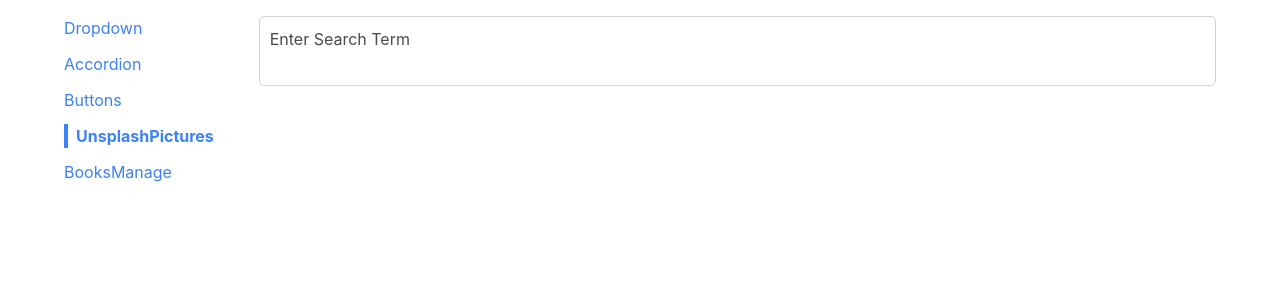
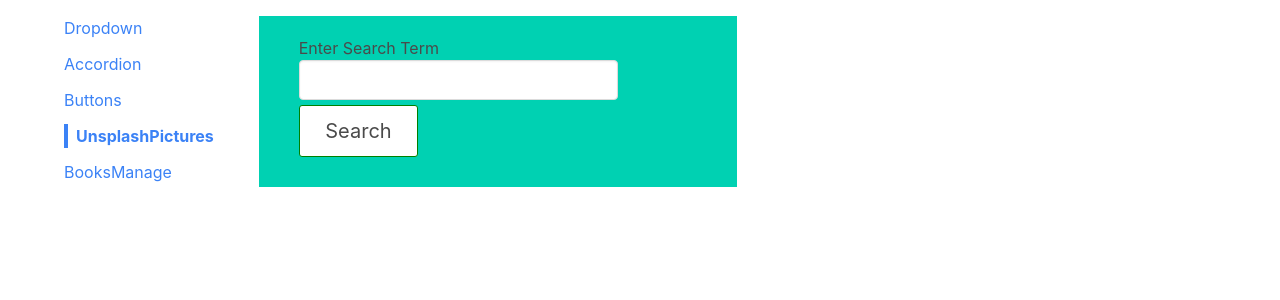
Before and after one commit to benwzj/ReactDemo, a React (Create React App) app: page /pics in a window 1280 px wide. Shown: the top 300 px of the page. Built offline with nearby package versions, Linux system fonts and the light colour scheme.

Commit message:
update css for bookmanange

```diff
--- a/src/components/BookCreate.js
+++ b/src/components/BookCreate.js
@@ -1,7 +1,7 @@
 import { useState } from "react";
 
 const BookCreate = ({create}) =>{
-  const [bookName, setBookName] = useState();
+  const [bookName, setBookName] = useState('');
   const getUniqueID = () =>{
     const date = Date.now().toString(32);
     const ran = Math.floor(Math.random()*9999)
--- a/src/components/BookItem.js
+++ b/src/components/BookItem.js
@@ -33,7 +33,7 @@ const BookItem = ({book, onDelete}) =>{
         <button className="delete" onClick={handleDelete}>
           Delete
         </button>
-        <button className="edit" onClick={handleFavorite}>
+        <button className="like" onClick={handleFavorite}>
           Like
         </button>
       </div>
--- a/src/components/SearchBar.js
+++ b/src/components/SearchBar.js
@@ -5,23 +5,31 @@ import { useState } from 'react';
 
 function SearchBar({ goGetIt }) {
   const [term, setTerm] = useState('');
+  const [displayedTerm, setDisplayedTerm] = useState('');
 
   const handleFormSubmit = (event) => {
     event.preventDefault();
 
     goGetIt(term);
+    setDisplayedTerm (term);
+    setTerm ('');
   };
 
   const handleChange = (event) => {
     setTerm(event.target.value);
   };
 
+  const labelContent = displayedTerm ?
+    'Display Photos for term \"'+displayedTerm +'\"': ''
+
   return (
     <div className="search-bar">
       <form onSubmit={handleFormSubmit}>
         <label>Enter Search Term</label>
-        <input value={term} onChange={handleChange} />
+        <input className="input" value={term} onChange={handleChange} />
+        <button>Search</button>
       </form>
+      <h3>{labelContent}</h3>
     </div>
   );
 }
--- a/src/css/SearchBar.css
+++ b/src/css/SearchBar.css
@@ -1,10 +1,23 @@
+
 .search-bar {
-  border: 1px solid lightgray;
-  border-radius: 5px;
-  padding: 10px;
+  background-color:#00d1b2;
+  padding:20px 40px 30px;
+  width:50%;
+  margin-bottom:10px;
 }
-
-.search-bar form {
-  display: flex;
-  flex-direction: column;
+.search-bar h3{
+  color:#fff;
+  font-size:24px;
+  font-weight:700
 }
+.search-bar form{
+  align-items:flex-start;
+  flex-direction:column
+}
+.search-bar button{
+  background-color:#fff;
+}
+.search-bar form input{
+  margin-bottom:5px;
+  width: 80%
+}
```
Also changed, not shown: src/css/index.css.
